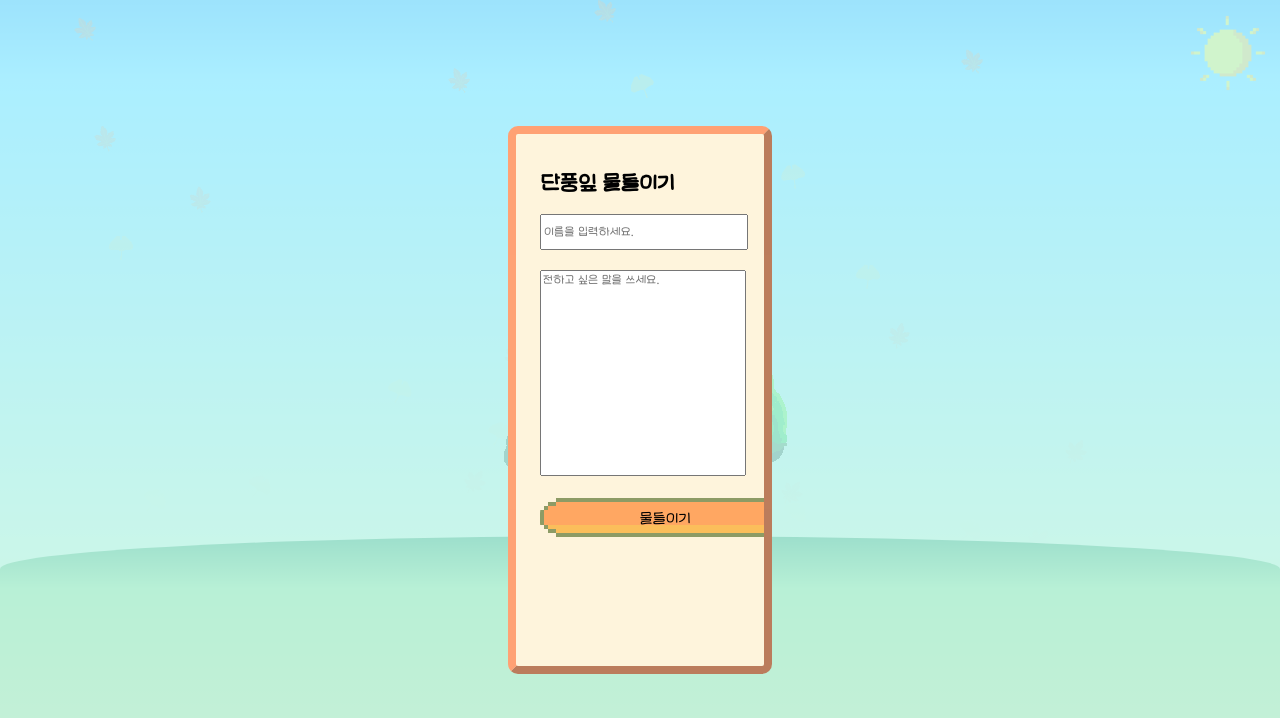
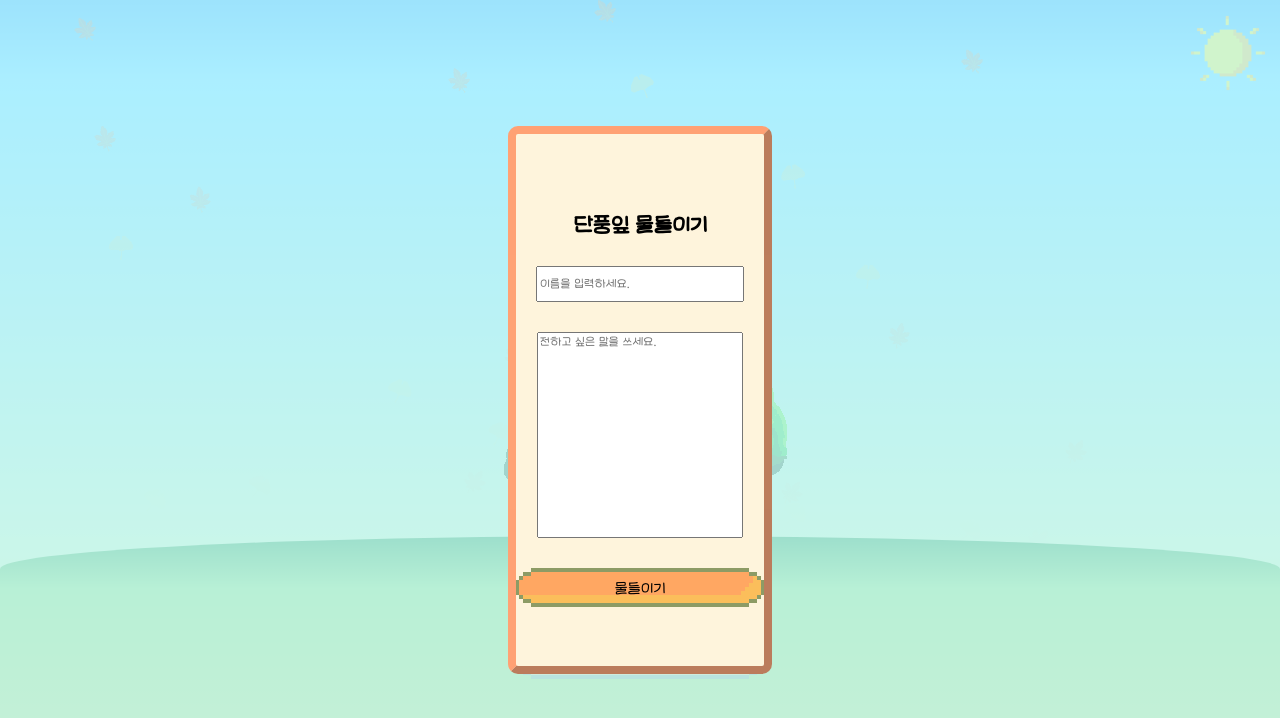
Before and after one commit to minseong0324/MapleMailbox-Frontend, a React (Vite) app: page /Home in a window 1280 px wide. Both pictures are taken after a click on the button "단풍잎 물들이기". Shown: the top 718 px of the page. Built offline with nearby package versions, Linux system fonts and the light colour scheme.

Commit message:
텍스트 간격 조정, 단풍잎 물들이기 모달창 내부 중앙정렬

```diff
--- a/src/pages/home/HomeBeforeLogin/HomeBeforeLogin.tsx
+++ b/src/pages/home/HomeBeforeLogin/HomeBeforeLogin.tsx
@@ -27,7 +27,7 @@ return (
     <s.TextsStyle>
       <s.H3>가을을 기다리며,</s.H3>
       <s.H1>단풍 우편함</s.H1>
-      <br/>
+      <s.Break/>
       <s.P>당신의 따뜻한 마음으로 나무를 물들여봐요.</s.P>
     </s.TextsStyle>
 
@@ -35,15 +35,15 @@ return (
       <s.TreeImg src={MapleTreeImage} alt="Autumn Tree"/>
       <s.GinkgoCharImage src={GinkgoCharImg} alt="Ginkgo Image" />
     </s.TreeImageWrapper>
-      <br/>
+      <s.Break/>
       <s.Button onClick={() => navigate('/login')}>로그인</s.Button>
-      <br/>
+      <s.Break/>
       <s.Button onClick={() => navigate('/signup')}>회원가입</s.Button>
       <Modal isOpen={isServiceModalOpen} onClose={() => setServiceModalOpen(false)}>
         <s.H3>가을을 기다리며, 단풍우편함</s.H3>
         <s.P>
           하루에 5개 이상의 편지를 받으면 오늘의 편지를 열람할 수 있어요.
-          <br/>
+          <s.Break/>
           어쩌구 저쩌구
         </s.P>
       </Modal>
--- a/src/pages/home/HomeBeforeLogin/style.ts
+++ b/src/pages/home/HomeBeforeLogin/style.ts
@@ -43,6 +43,7 @@ const TextsStyle = styled.div`
   flex-direction: column;
   align-items: center;
   line-height: 0.2;  // 글자 간격
+  padding-top: 30px;
 `;
 
 const GinkgoCharImage = styled.img`
@@ -75,8 +76,10 @@ const H1 = styled.h1`
 const P = styled.p`
   margin-top: 6px;
   font-size: 14px;
-  padding-bottom: 60px;
+  padding-bottom: 30px;
 `;
+
+const Break = styled.br``;
 
 const Form = styled.form`
 
@@ -97,5 +100,6 @@ export const s = {
     H1,
     P,
     Form,
-    TreeImg
+    TreeImg,
+    Break
 }
--- a/src/pages/home/OwnerHome/OwnerHome.tsx
+++ b/src/pages/home/OwnerHome/OwnerHome.tsx
@@ -221,9 +221,9 @@ function OwnerHome() {
         {isMenuOpen && <Menu onLogout={() => {}} onServiceDescription={handleServiceDescription} />}
         <s.CenteredWrapper>
             <s.TextsStyle>
-              <s.StyledH3>가을을 기다리며,</s.StyledH3>
-              <s.StyledH1>{userName}의 {treeType === 'Ginkgo Tree' ? '은행나무' : '단풍나무'}</s.StyledH1>
-              <s.StyledP>당신의 따뜻한 마음으로 나무를 물들여봐요.</s.StyledP>
+              <s.H3>가을을 기다리며,</s.H3>
+              <s.H1>{userName}의 {treeType === 'Ginkgo Tree' ? '은행나무' : '단풍나무'}</s.H1>
+              <s.P>당신의 따뜻한 마음으로 나무를 물들여봐요.</s.P>
             </s.TextsStyle>
 
             <s.TreeImageWrapper>
@@ -238,9 +238,9 @@ function OwnerHome() {
             <s.CharImage src={getCharacterImage(characterType)} alt="Selected Character"/>
             </s.TreeImageWrapper>
 
-            <br/>
+            <s.Break/>
             <s.Button onClick={handleReadLetters}>편지 확인하기</s.Button>
-            <br/>
+            <s.Break/>
             <s.Button onClick={handleShareLink}>링크 공유하기</s.Button>
 
             {/* 편지 읽는 모달을 추가합니다 */}
@@ -258,12 +258,12 @@ function OwnerHome() {
             </Modal>
 
             <Modal isOpen={isServiceModalOpen} onClose={() => setServiceModalOpen(false)}>
-                <s.StyledH3>가을을 기다리며, 단풍우편함</s.StyledH3>
-                <s.StyledP>
+                <s.H3>가을을 기다리며, 단풍우편함</s.H3>
+                <s.P>
                 하루에 5개 이상의 편지를 받으면 오늘의 편지를 열람할 수 있어요.
-                <br/>
+                <s.Break/>
                 어쩌구 저쩌구
-                </s.StyledP>
+                </s.P>
             </Modal>
       </s.CenteredWrapper>
     </>
--- a/src/pages/home/OwnerHome/style.ts
+++ b/src/pages/home/OwnerHome/style.ts
@@ -25,6 +25,7 @@ const Button = styled.button`
 `;
 
  const CenteredWrapper = styled.div`
+  font-family: 'LeeSeoyun';
   position: relative;
   display: flex;
   flex-direction: column;
@@ -39,6 +40,7 @@ const Button = styled.button`
   flex-direction: column;
   align-items: center;
   line-height: 0.2;  // 글자 간격
+  padding-top: 30px;
 `;
 
  const ModalTextsStyle = styled.div`
@@ -87,21 +89,23 @@ const StyledImg = styled.img`
   height: 40px;
 `;
 
-const StyledH3 = styled.h3`
-  // 여기에 필요한 스타일을 추가하세요.
+const H3 = styled.h3`
+  margin-bottom: 5px;
+  font-size: 15px;
 `;
 
-const StyledH1 = styled.h1`
-  // 여기에 필요한 스타일을 추가하세요.
+const H1 = styled.h1`
+  //margin-top: 0px;
+  font-size: 28px;
 `;
 
-const StyledP = styled.p`
-  // 여기에 필요한 스타일을 추가하세요.
+const P = styled.p`
+  margin-top: 6px;
+  font-size: 14px;
+  padding-bottom: 30px;
 `;
 
-const StyledDiv = styled.div`
-  // 여기에 필요한 스타일을 추가하세요.
-`;
+const Break = styled.br``;
 
 const TreeImg = styled.img`
   width: 300px;
@@ -126,10 +130,10 @@ export const s = {
     CharImage,
     TreeImageWrapper,
     StyledImg,
-    StyledH3,
-    StyledH1,
-    StyledP,
-    StyledDiv,
+    H3,
+    H1,
+    P,
+    Break,
     TreeImg,
     TreeFragmentImg
 }
--- a/src/pages/home/VisitorHome/VisitorHome.tsx
+++ b/src/pages/home/VisitorHome/VisitorHome.tsx
@@ -208,9 +208,9 @@ const handleSendLetter = async (event: React.FormEvent) => {
     {isMenuOpen && <VisitorMenu onLogout={() => {}} onServiceDescription={handleServiceDescription} />}
     <s.CenteredWrapper>
       <s.TextsStyle>
-        <s.StyledH3>가을을 기다리며,</s.StyledH3>
-        <s.StyledH1>{userName}의 {treeType === 'Ginkgo Tree' ? '은행나무' : '단풍나무'}</s.StyledH1>
-        <s.StyledP>당신의 따뜻한 마음으로 나무를 물들여봐요.</s.StyledP>
+        <s.H3>가을을 기다리며,</s.H3>
+        <s.H1>{userName}의 {treeType === 'Ginkgo Tree' ? '은행나무' : '단풍나무'}</s.H1>
+        <s.P>당신의 따뜻한 마음으로 나무를 물들여봐요.</s.P>
       </s.TextsStyle>
       <s.TreeImageWrapper>
       <s.TreeImg src={initialTreeImage} alt="Initial Tree" />
@@ -223,14 +223,15 @@ const handleSendLetter = async (event: React.FormEvent) => {
             ))}
         <s.CharImage src={getCharacterImage(characterType)} alt="character" />
       </s.TreeImageWrapper>
-      <br/>
+      <s.Break/>
       <s.Button onClick={() => setSendModalOpen(true)}>단풍잎 물들이기</s.Button>
-      <br/>
+      <s.Break/>
       <s.Button onClick={handleShareLink}>내 나무 보러가기</s.Button>
 
       <Modal isOpen={isSendModalOpen} onClose={() => setSendModalOpen(false)}>
+        <s.ModalCenterWrapper>
+        <s.Form onSubmit={handleSendLetter}>
         <s.H2>단풍잎 물들이기</s.H2>
-        <s.Form onSubmit={handleSendLetter}>
           <s.NameInput
             type="text"
             placeholder="이름을 입력하세요."
@@ -242,21 +243,22 @@ const handleSendLetter = async (event: React.FormEvent) => {
             value={letterContent}
             onChange={writeLetter}
           />
-          <s.Button
+          <s.SendButton
           type="submit"
           >
             물들이기
-          </s.Button>
+          </s.SendButton>
         </s.Form>
+        </s.ModalCenterWrapper>
       </Modal>
 
       <Modal isOpen={isServiceModalOpen} onClose={() => setServiceModalOpen(false)}>
-                <s.StyledH3>가을을 기다리며, 단풍우편함</s.StyledH3>
-                <s.StyledP>
+                <s.H3>가을을 기다리며, 단풍우편함</s.H3>
+                <s.P>
                 하루에 5개 이상의 편지를 받으면 오늘의 편지를 열람할 수 있어요.
-                <br/>
+                <s.Break/>
                 어쩌구 저쩌구
-                </s.StyledP>
+                </s.P>
             </Modal>
     </s.CenteredWrapper>
     </>
--- a/src/pages/home/VisitorHome/style.ts
+++ b/src/pages/home/VisitorHome/style.ts
@@ -24,7 +24,27 @@ const Button = styled.button`
   }
 `;
 
+const SendButton = styled.button`
+  font-family: 'LeeSeoyun';
+  width: 250px; // 버튼 너비를 조정
+  height: 40px; // 버튼 높이를 조정
+  padding: 10px; // 내부 패딩을 조정
+  background: url(${button4}) no-repeat center center; // 이미지를 배경으로 사용
+  background-size: cover; // 이미지가 버튼에 맞게 조절
+  color: black;
+  border-radius: 15px;
+  font-size: 17px;
+  border: 0px transparent; // 테두리 색상을 투명
+  position: relative;
+  z-index: 2;
+  &:active { // 버튼이 눌렸을 때의 스타일
+    background: url(${button1}) no-repeat center center; // 눌렸을 때의 배경 이미지
+    background-size: cover; // 이미지가 버튼에 맞게 조절
+  }
+`;
+
  const CenteredWrapper = styled.div`
+  font-family: 'LeeSeoyun';
   position: relative;
   display: flex;
   flex-direction: column;
@@ -39,29 +59,20 @@ const Button = styled.button`
   flex-direction: column;
   align-items: center;
   line-height: 0.2;  // 글자 간격
+  padding-top: 30px;
 `;
 
- const ModalTextsStyle = styled.div`
-  font-family: 'LeeSeoyun';
+
+const ModalCenterWrapper = styled.div`
+  position: relative;
   display: flex;
   flex-direction: column;
   align-items: center;
   justify-content: center;
-  font-size: 15px;
-  height: 10%;
+  width: 100%;
+  height: 100%;  // 높이를 설정
 `;
 
- const ModalTextsWrapper = styled.div`
-  position: absolute;
-  top: 50%;
-  left: 50%;
-  transform: translate(-50%, -50%);
-  display: flex;
-  flex-direction: column;
-  align-items: center;
-  justify-content: center;
-  height: 100vh;
-`;
 
 // 캐릭터 이미지 위치 스타일링 (위치 변경 시 이 부분을 수정)
  const CharImage = styled.img`
@@ -87,21 +98,26 @@ const StyledImg = styled.img`
   height: 40px;
 `;
 
-const StyledH3 = styled.h3`
-  // 여기에 필요한 스타일을 추가하세요.
+const H3 = styled.h3`
+  margin-bottom: 5px;
+  font-size: 15px;
 `;
 
-const StyledH1 = styled.h1`
-  // 여기에 필요한 스타일을 추가하세요.
+const H2 = styled.h2`
 `;
 
-const StyledP = styled.p`
-  // 여기에 필요한 스타일을 추가하세요.
+const H1 = styled.h1`
+  //margin-top: 0px;
+  font-size: 28px;
 `;
 
-const StyledDiv = styled.div`
-  // 여기에 필요한 스타일을 추가하세요.
+const P = styled.p`
+  margin-top: 6px;
+  font-size: 14px;
+  padding-bottom: 30px;
 `;
+
+const Break = styled.br``;
 
 const TreeImg = styled.img`
   width: 300px;
@@ -141,39 +157,25 @@ margin-bottom: 20px;
 resize: none;
 `;
 
-const H3 = styled.h3`
-
+const Form = styled.form`
+  display: flex;
+  flex-direction: column;
+  flex-wrap: nowrap;
+  align-items: center;
+  justify-content: center;
+  gap: 10px;
 `;
 
-const H2 = styled.h2`
-
-`;
-
-const H1 = styled.h1`
-
-`;
-
-const P = styled.p`
-
-`;
-
-const Form = styled.form`
-
-`;
 
 export const s = {
     Button,
+    SendButton,
     CenteredWrapper,
     TextsStyle,
-    ModalTextsStyle,
-    ModalTextsWrapper,
+    ModalCenterWrapper,
     CharImage,
     TreeImageWrapper,
     StyledImg,
-    StyledH3,
-    StyledH1,
-    StyledP,
-    StyledDiv,
     TreeImg,
     TreeFragmentImg,
     GinkgoCharImage,
@@ -183,5 +185,6 @@ export const s = {
     H2,
     H1,
     P,
+    Break,
     Form,
 }
```
